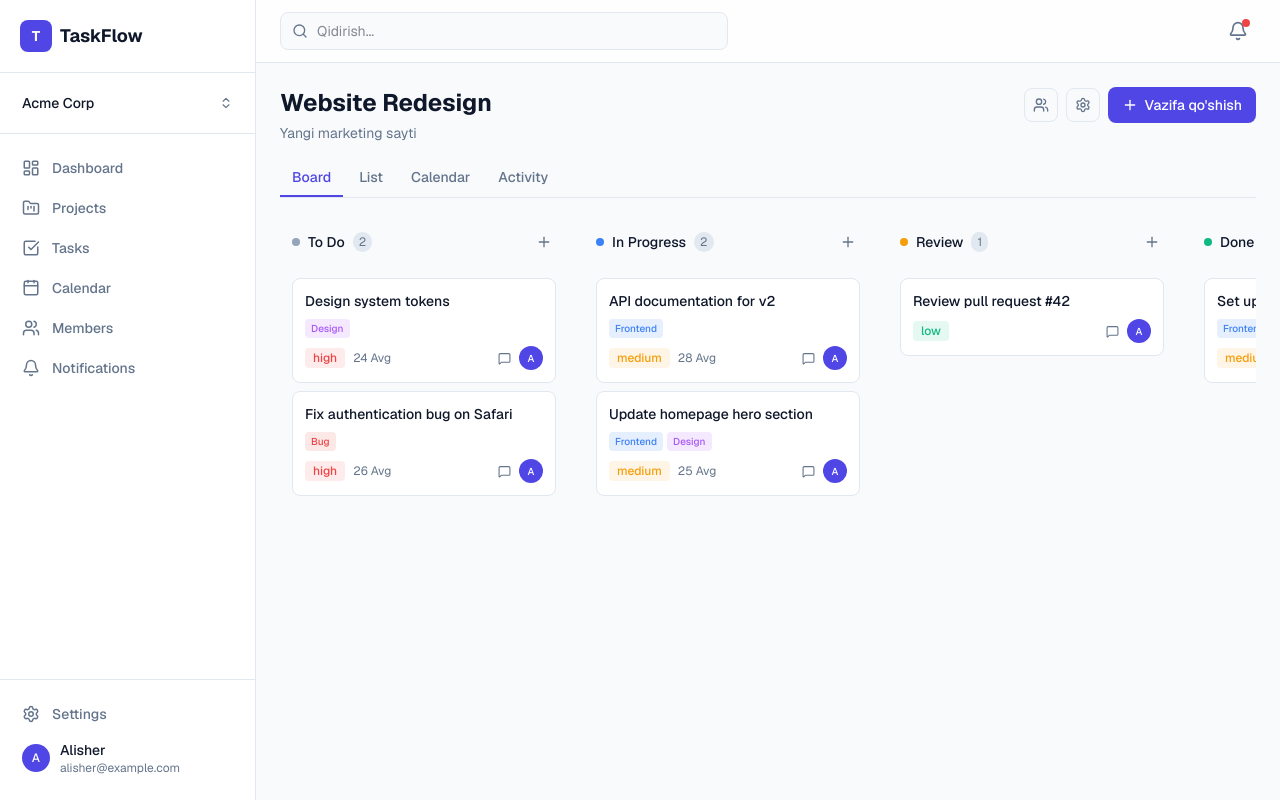
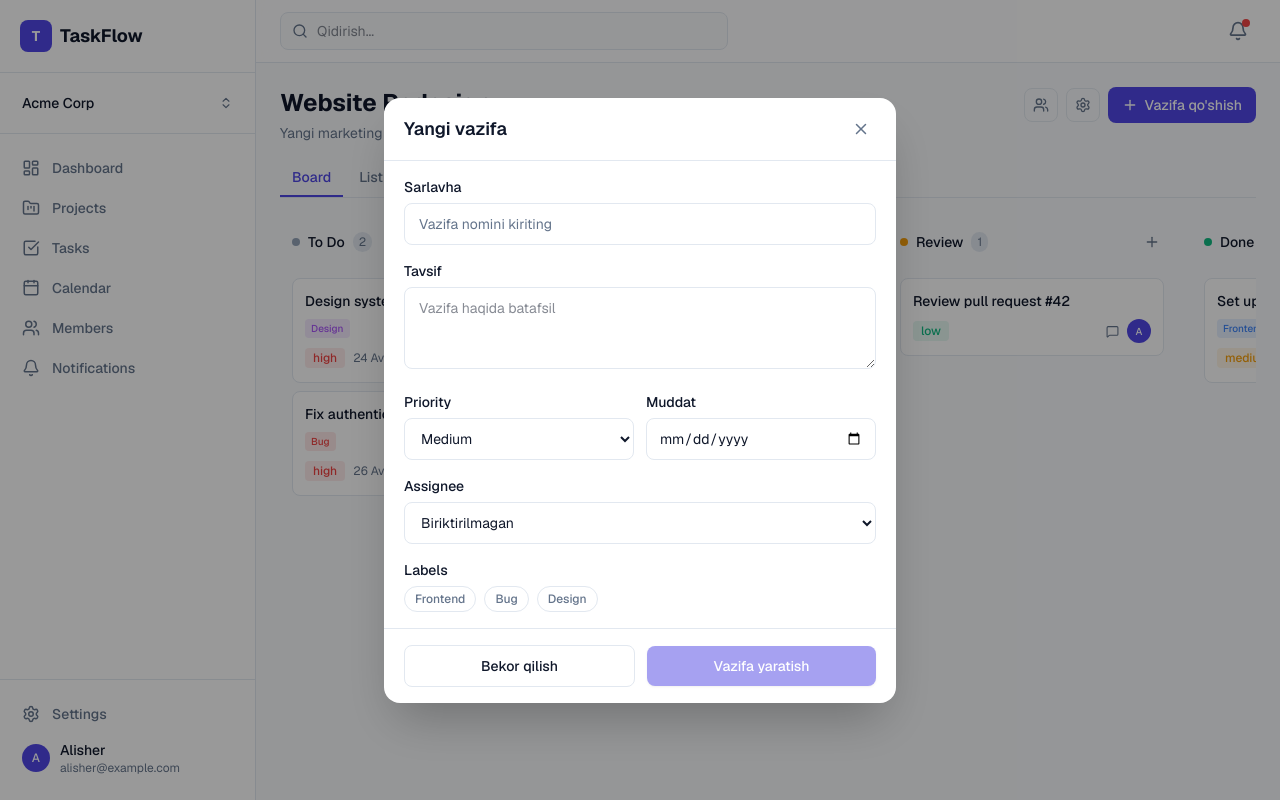
Before and after one commit to shoxnur-safarov/taskflow, a Next.js app in the folder frontend/: page /projects/1 in a window 1280 px wide. Both pictures are taken after a click on the button "Vazifa qo'shish". Built offline with nearby package versions, Linux system fonts and the light colour scheme.

Commit message:
Add Create Task modal with priority, assignee, and labels

```diff
--- a/frontend/src/app/(dashboard)/projects/[id]/page.tsx
+++ b/frontend/src/app/(dashboard)/projects/[id]/page.tsx
@@ -9,6 +9,7 @@ import TaskDetailPanel from "@/components/task-detail/TaskDetailPanel";
 import TaskListRow from "@/components/task-detail/TaskListRow";
 import CalendarGrid from "@/components/calendar/CalendarGrid";
 import ActivityFeed from "@/components/activity/ActivityFeed";
+import TaskFormModal from "@/components/task-detail/TaskFormModal";
 
 
 const statuses: TaskStatus[] = ["todo", "in_progress", "review", "done"];
@@ -19,6 +20,7 @@ export default function ProjectDetailPage() {
   const [selectedTask, setSelectedTask] = useState<Task | null>(null);
   const [mobileStatus, setMobileStatus] = useState<TaskStatus>("todo");
   const project = mockProjects[0];
+  const [isTaskFormOpen, setIsTaskFormOpen] = useState(false);
 
   const handleTaskClick = (task: Task) => {
     setSelectedTask(task);
@@ -40,7 +42,10 @@ export default function ProjectDetailPage() {
             <button className="p-2 rounded-lg border border-border hover:bg-muted-bg transition-colors">
               <Settings size={16} className="text-muted" />
             </button>
-            <button className="flex items-center gap-1.5 bg-primary text-white px-3.5 py-2 rounded-lg text-sm font-medium hover:bg-primary-hover transition-colors">
+            <button
+              onClick={() => setIsTaskFormOpen(true)}
+              className="flex items-center gap-1.5 bg-primary text-white px-3.5 py-2 rounded-lg text-sm font-medium hover:bg-primary-hover transition-colors"
+            >
               <Plus size={16} />
               <span className="hidden sm:inline">{"Vazifa qo'shish"}</span>
             </button>
@@ -146,6 +151,7 @@ export default function ProjectDetailPage() {
       {activeTab === "activity" && <ActivityFeed />}
 
       <TaskDetailPanel task={selectedTask} onClose={() => setSelectedTask(null)} />
+      <TaskFormModal isOpen={isTaskFormOpen} onClose={() => setIsTaskFormOpen(false)} />
     </div>
   );
 }
--- /dev/null
+++ b/frontend/src/components/task-detail/TaskFormModal.tsx
@@ -0,0 +1,146 @@
+"use client";
+
+import { useState } from "react";
+import { X } from "lucide-react";
+import Input from "@/components/ui/Input";
+import Button from "@/components/ui/Button";
+import { TaskPriority, TaskStatus } from "@/types";
+import { mockMembers, mockLabels } from "@/lib/mockData";
+
+interface TaskFormModalProps {
+  isOpen: boolean;
+  onClose: () => void;
+  defaultStatus?: TaskStatus;
+}
+
+export default function TaskFormModal({ isOpen, onClose, defaultStatus = "todo" }: TaskFormModalProps) {
+  const [title, setTitle] = useState("");
+  const [description, setDescription] = useState("");
+  const [priority, setPriority] = useState<TaskPriority>("medium");
+  const [assigneeId, setAssigneeId] = useState<number | "">("");
+  const [dueDate, setDueDate] = useState("");
+  const [selectedLabels, setSelectedLabels] = useState<number[]>([]);
+  const [isLoading, setIsLoading] = useState(false);
+
+  if (!isOpen) return null;
+
+  const toggleLabel = (id: number) => {
+    setSelectedLabels((prev) => (prev.includes(id) ? prev.filter((l) => l !== id) : [...prev, id]));
+  };
+
+  const handleSubmit = () => {
+    setIsLoading(true);
+    setTimeout(() => {
+      setIsLoading(false);
+      onClose();
+      setTitle("");
+      setDescription("");
+    }, 1000);
+  };
+
+  return (
+    <div className="fixed inset-0 z-50 flex items-center justify-center p-4">
+      <div className="absolute inset-0 bg-black/40" onClick={onClose} />
+
+      <div className="relative w-full max-w-lg bg-card rounded-2xl shadow-2xl max-h-[90vh] flex flex-col">
+        <div className="flex items-center justify-between px-5 py-4 border-b border-border">
+          <h2 className="text-lg font-semibold text-foreground">Yangi vazifa</h2>
+          <button onClick={onClose} className="p-1.5 rounded-lg hover:bg-muted-bg text-muted">
+            <X size={18} />
+          </button>
+        </div>
+
+        <div className="flex-1 overflow-y-auto px-5 py-4 space-y-4">
+          <Input
+            label="Sarlavha"
+            placeholder="Vazifa nomini kiriting"
+            value={title}
+            onChange={(e) => setTitle(e.target.value)}
+            required
+          />
+
+          <div>
+            <label className="block text-sm font-medium text-foreground mb-1.5">Tavsif</label>
+            <textarea
+              className="w-full rounded-lg border border-border px-3.5 py-2.5 text-sm bg-card outline-none focus:ring-2 focus:ring-primary/20 focus:border-primary"
+              rows={3}
+              placeholder="Vazifa haqida batafsil"
+              value={description}
+              onChange={(e) => setDescription(e.target.value)}
+            />
+          </div>
+
+          <div className="grid grid-cols-2 gap-3">
+            <div>
+              <label className="block text-sm font-medium text-foreground mb-1.5">Priority</label>
+              <select
+                value={priority}
+                onChange={(e) => setPriority(e.target.value as TaskPriority)}
+                className="w-full px-3 py-2.5 rounded-lg border border-border bg-card text-sm outline-none focus:ring-2 focus:ring-primary/20"
+              >
+                <option value="low">Low</option>
+                <option value="medium">Medium</option>
+                <option value="high">High</option>
+              </select>
+            </div>
+
+            <div>
+              <label className="block text-sm font-medium text-foreground mb-1.5">Muddat</label>
+              <input
+                type="date"
+                value={dueDate}
+                onChange={(e) => setDueDate(e.target.value)}
+                className="w-full px-3 py-2.5 rounded-lg border border-border bg-card text-sm outline-none focus:ring-2 focus:ring-primary/20"
+              />
+            </div>
+          </div>
+
+          <div>
+            <label className="block text-sm font-medium text-foreground mb-1.5">Assignee</label>
+            <select
+              value={assigneeId}
+              onChange={(e) => setAssigneeId(e.target.value ? Number(e.target.value) : "")}
+              className="w-full px-3 py-2.5 rounded-lg border border-border bg-card text-sm outline-none focus:ring-2 focus:ring-primary/20"
+            >
+              <option value="">Biriktirilmagan</option>
+              {mockMembers.map((m) => (
+                <option key={m.id} value={m.id}>
+                  {m.fullName}
+                </option>
+              ))}
+            </select>
+          </div>
+
+          <div>
+            <label className="block text-sm font-medium text-foreground mb-1.5">Labels</label>
+            <div className="flex flex-wrap gap-2">
+              {mockLabels.map((label) => (
+                <button
+                  key={label.id}
+                  onClick={() => toggleLabel(label.id)}
+                  className="px-2.5 py-1 rounded-full text-xs font-medium border transition-all"
+                  style={{
+                    backgroundColor: selectedLabels.includes(label.id) ? `${label.color}20` : "transparent",
+                    borderColor: selectedLabels.includes(label.id) ? label.color : "var(--border)",
+                    color: selectedLabels.includes(label.id) ? label.color : "var(--muted)",
+                  }}
+                >
+                  {label.name}
+                </button>
+              ))}
+            </div>
+          </div>
+        </div>
+
+        <div className="flex items-center gap-3 px-5 py-4 border-t border-border">
+          <Button variant="outline" onClick={onClose} className="flex-1">
+            Bekor qilish
+          </Button>
+          <Button onClick={handleSubmit} isLoading={isLoading} disabled={!title.trim()} className="flex-1">
+            Vazifa yaratish
+          </Button>
+        </div>
+      </div>
+    </div>
+  );
+}
```
